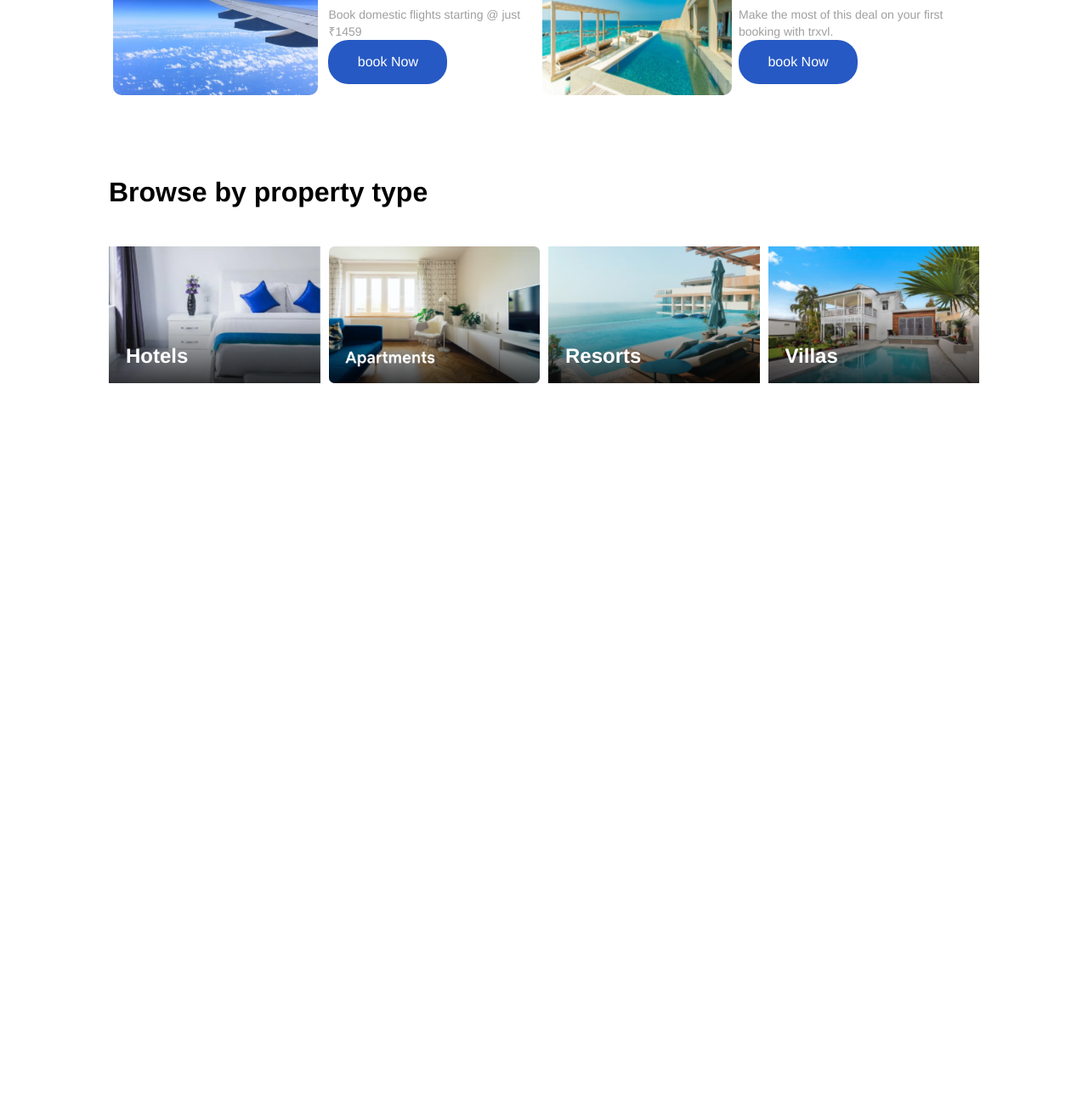
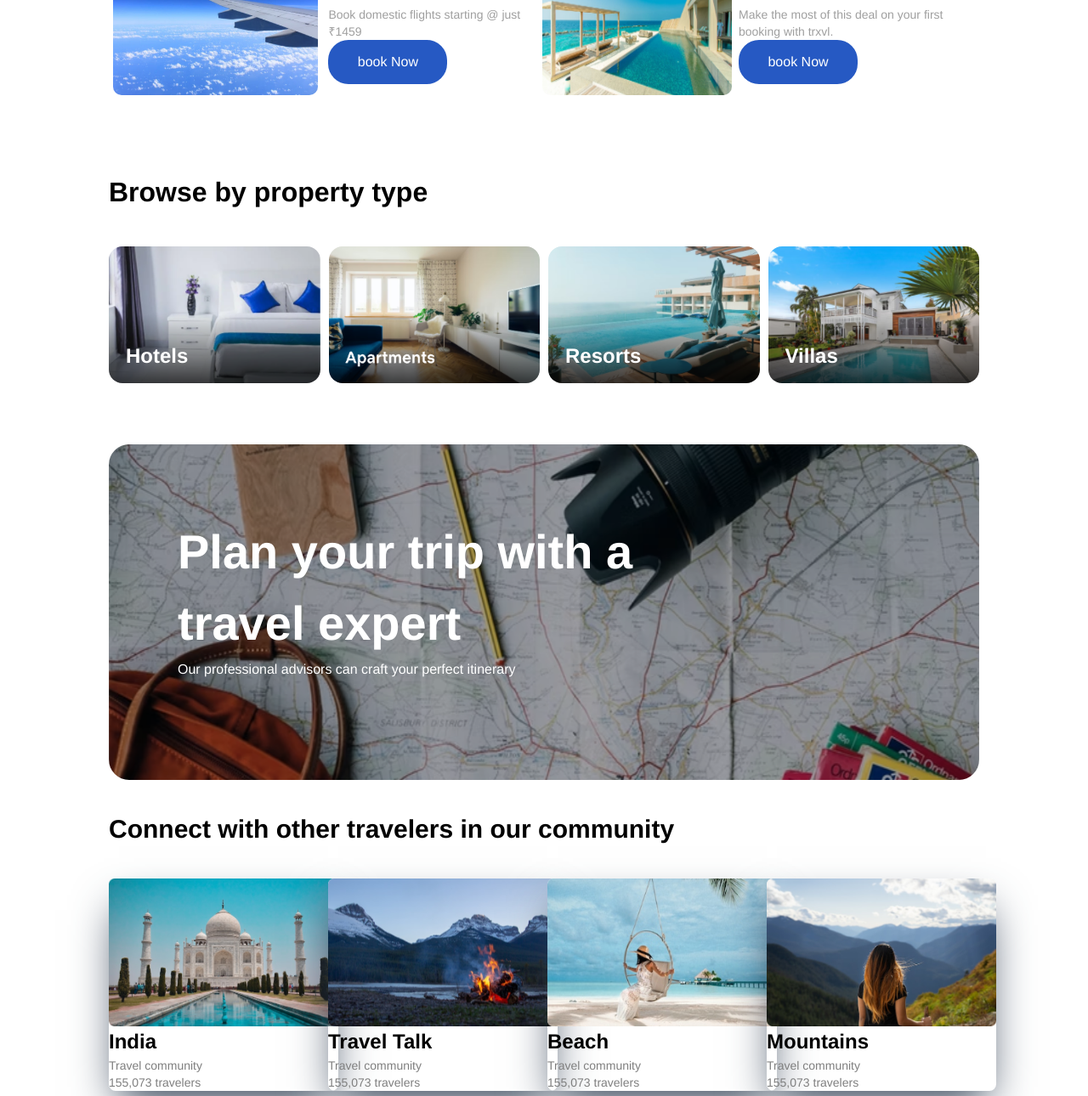
Before and after one commit to alazim-star/travel-website, a website: page src/index.html in a window 1280 px wide. Shown: the part 1116-2406 px from the top of the page at 85% size. Before the commit the page ends 1567 px from the top, so only its background shows below. Drawn offline with Linux system fonts and the light colour scheme.

Commit message:
section main

```diff
--- a/src/index.html
+++ b/src/index.html
@@ -161,22 +161,95 @@
 
       <div class="property-type-image">
         <div class="relative">
-          <img src="/Image/pic/hotels.png" alt="">
+          <img class="rounded-2xl"  src="/Image/pic/hotels.png" alt="">
           <h4 class="-my-12 font-bold text-white ml-5 text-2xl">Hotels</h4>
         </div>
         <div>
-          <img src="/Image/pic/Apartment.png" alt="">
+          <img class="rounded-2xl" src="/Image/pic/Apartment.png" alt="">
 
         </div>
         <div>
-          <img src="/Image/pic/resortes.png" alt="">
+          <img class="rounded-2xl" src="/Image/pic/resortes.png" alt="">
           <h4 class="-my-12 font-bold text-white ml-5 text-2xl">Resorts</h4>
         </div>
         <div>
-          <img src="/Image/pic/villas.png" alt="">
+          <img class="rounded-2xl" src="/Image/pic/villas.png" alt="">
           <h4 class="-my-12 font-bold text-white ml-5 text-2xl">Villas</h4>
         </div>
       </div>
+      <!-- /* Plan your trip with a travel expert */ -->
+       <div>
+        <img class="rounded-3xl relative mt-[72px] w-[1127px] h-[395px]" src="/Image/pic/Camera.png" alt="">
+        <div class="absolute -my-[310px] ml-[81px] text-white">
+        <h4 class=" font-bold text-[56px] w-[679px] h-[128px]"> Plan your trip with a travel expert</h4>
+        <p class=" mt-10 w-[817px] h-[41px] my[px] text-32px">Our professional advisors can craft your perfect itinerary</p></div>
+       </div>
+       <!-- Connect with other travelers in our community -->
+        <div>
+          <h3 class="mt-10 font-bold text-3xl">Connect with other travelers in our community</h3>
+        </div>
+        <div class="grid grid-cols-4 gap-2 mt-10 ">
+          <div class="w-[270px] h-[343] shadow-2xl shadow-slate-700 rounded-lg">
+            <img src="/Image/pic/Tajmahal.png" alt="">
+            <h5 class="text-[24px] font-bold">India</h5>
+            <p class="text-sm text-[#7f7f7f]">Travel community</p>
+            <p class="text-sm text-[#7f7f7f]" >155,073 travelers</p>
+          </div>
+          <div class="w-[270px] h-[343] shadow-2xl shadow-slate-700 rounded-lg">
+            <img src="/Image/pic/fire.png" alt="">
+            <h5 class="text-[24px] font-bold">Travel Talk </h5>
+            <p class="text-sm text-[#7f7f7f]">Travel community</p>
+            <p class="text-sm text-[#7f7f7f]" >155,073 travelers</p>
+          </div>
+          <div class="w-[270px] h-[343] shadow-2xl shadow-slate-700 rounded-lg">
+            <img src="/Image/pic/dolna with girl.png" alt="">
+            <h5 class="text-[24px] font-bold">Beach</h5>
+            <p class="text-sm text-[#7f7f7f]">Travel community</p>
+            <p class="text-sm text-[#7f7f7f]" >155,073 travelers</p>
+          </div>
+          <div class="w-[270px] h-[343] shadow-2xl shadow-slate-700 rounded-lg">
+            <img src="/Image/pic/mountains with girl.png" alt="">
+            <h5 class="text-[24px] font-bold">Mountains</h5>
+            <p class="text-sm text-[#7f7f7f]">Travel community</p>
+            <p class="text-sm text-[#7f7f7f]" >155,073 travelers</p>
+          </div>
+        </div>
+        <!-- Your all-in-one travel app -->
+         <div class="mt-20 h-[543.74px] relative">
+          <img src="/Image/pic/mauntain footer.png" alt="">
+          <div class="parent" >
+            <div class="flex absolute">
+              <img src="/Image/pic/iPhone 13 Mockup.png" alt="">
+            </div>
+          <div class="absolute">
+            <h1>Your all-in-one travel app.</h1>
+            <p>Book flights, hotels, trains & rental cars anywhere in the world in just seconds. Get real-time flight updates, travel info, exclusive deals, and 30% more Trip Coins only on the app!</p>
+            <button>Mobile</button><button>Email</button>
+          </div>
+          <div class="absolute">
+            <div>
+              <input type="text" name="" id="" placeholder="+91 Mobile Number">
+            </div>
+            <div>
+              <img src="/Image/pic/Apple play store.png" alt="">
+              <img src="/Image/pic/google play store.png" alt="">
+            </div>
+
+
+
+
+
+          </div>
+
+
+
+
+        </div>
+
+         </div>
+
+
+
 
 
 
```
Also changed, not shown: src/input.css (line endings or trailing spaces), src/output.css.
